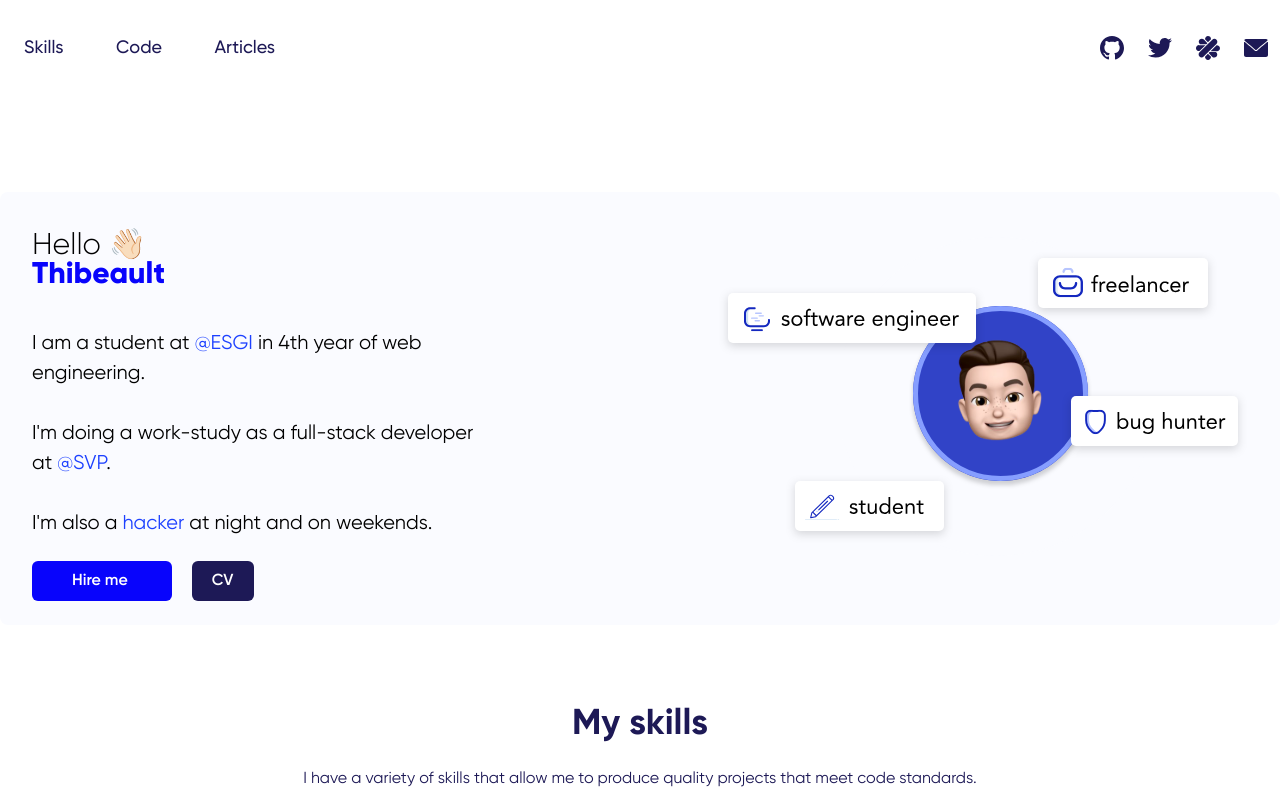
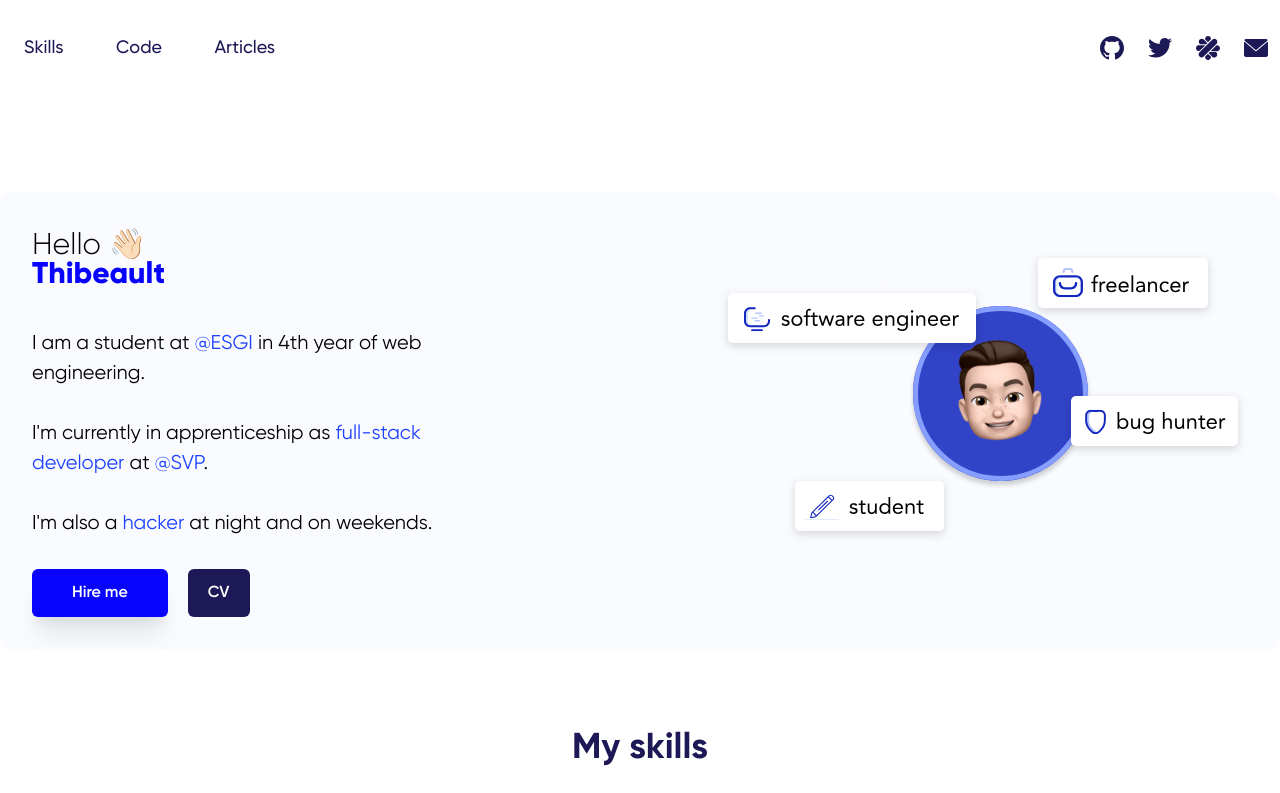
Before and after one commit to tchenu/portfolio, a Nuxt app: page / in a window 1280 px wide. Shown: the top 793 px of the page. Built offline with nearby package versions, Linux system fonts and the light colour scheme.

Commit message:
:wheelchair: Add alt to img tags

```diff
--- a/components/Header.vue
+++ b/components/Header.vue
@@ -17,16 +17,16 @@
       </div>
       <div class="right flex items-center">
         <a class="px-3" href="https://github.com/tchenu">
-          <img src="~/assets/icons/github.svg" />
+          <img alt="Github Icon" src="~/assets/icons/github.svg" />
         </a>
         <a class="px-3" href="https://twitter.com/thibeault_chenu">
-          <img src="~/assets/icons/twitter.svg" />
+          <img alt="Twitter Icon" src="~/assets/icons/twitter.svg" />
         </a>
         <a class="px-3" href="https://www.malt.fr/profile/thibeaultchenu">
-          <img src="~/assets/icons/malt.svg" />
+          <img alt="Malt Icon" src="~/assets/icons/malt.svg" />
         </a>
         <a class="px-3" href="mailto:hello@tchenu.com">
-          <img src="~/assets/icons/mail.svg" />
+          <img alt="Mail Icon" src="~/assets/icons/mail.svg" />
         </a>
       </div>
     </nav>
--- a/components/Me.vue
+++ b/components/Me.vue
@@ -17,7 +17,8 @@
           <br />
           <br />
 
-          I'm doing a work-study as a full-stack developer at
+          I'm currently in apprenticeship as
+          <span class="text-blue-500">full-stack developer</span> at
           <span class="text-blue-500">@SVP</span>.
           <br />
           <br />
@@ -30,18 +31,25 @@
         </p>
       </div>
       <div class="hidden md:block">
-        <img src="~/assets/images/me.svg" />
+        <img
+          alt="Image represents my 4 tech profiles"
+          src="~/assets/images/me.svg"
+        />
       </div>
     </div>
     <div>
       <a
-        class="px-10 py-3 text-white text-center bg-blue-600 rounded-md font-semibold align-middle"
-        href=""
+        id="hire-me"
+        class="inline-block shadow-xl px-10 py-3 text-white text-center bg-blue-600 rounded-md font-semibold align-middle"
+        href="https://www.malt.fr/profile/thibeaultchenu"
       >
         Hire me
       </a>
       <a
-        class="px-5 py-3 text-white text-center bg-blue-700 rounded-md mx-5 font-semibold align-middle"
+        id="cv"
+        target="_blank"
+        class="inline-block px-5 py-3 text-white text-center bg-blue-700 rounded-md mx-5 font-semibold align-middle"
+        href="/cv.pdf"
       >
         CV
       </a>
--- a/components/Skills.vue
+++ b/components/Skills.vue
@@ -30,6 +30,7 @@
           v-for="skill in tab.skills"
           :key="skill"
           class="justify-self-center hover:shadow-lg transition duration-500"
+          :alt="`${skill} banner`"
           :src="`/technologies/${skill}.svg`"
         />
       </div>
--- a/nuxt.config.js
+++ b/nuxt.config.js
@@ -5,7 +5,14 @@ export default {
     meta: [
       { charset: 'utf-8' },
       { name: 'viewport', content: 'width=device-width, initial-scale=1' },
-      { hid: 'description', name: 'description', content: '' },
+      {
+        hid: 'description',
+        name: 'description',
+        content:
+          'I am Thibeault Chenu, a student at @ESGI in 4th year of web engineering. ' +
+          "I'm currently in apprenticeship as " +
+          "fullstack developer at SVP. I'm also a hacker at night and on weekends.",
+      },
     ],
     link: [{ rel: 'icon', type: 'image/x-icon', href: '/favicon.ico' }],
   },
```
Also changed, not shown: 1 other file (tests, documents, lock files or other folders).
